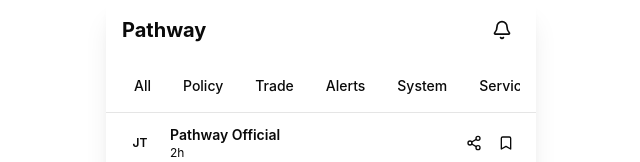
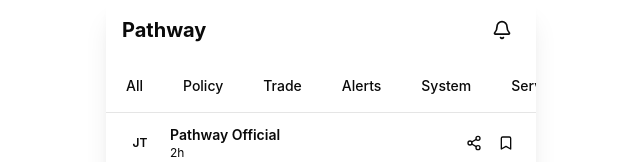
Before and after one commit to joelxhenry/jtbl-app-ui, a React (Vite) app: page / in a window 1280 px wide. Shown: the top 162 px of the page, without its empty margins (319-959 px from the left). Built offline with nearby package versions, Linux system fonts and the light colour scheme.

Commit message:
fix: improve layout of category pills in HomePage component

```diff
--- a/src/app/components/HomePage.tsx
+++ b/src/app/components/HomePage.tsx
@@ -144,20 +144,21 @@
         </div>
 
         {/* Category Pills */}
-        <div className="px-4 py-3">
-          <div className="flex gap-2 overflow-x-auto scrollbar-hide">
+        <div className="py-3 overflow-x-auto scrollbar-hide">
+          <div className="flex justify-around">
             {categories.map((category) => (
+              <div key={category.id} className="px-2">
                 <button
-                key={category.id}
                   onClick={() => setActiveCategory(category.id)}
-                className={`px-3 py-1 rounded-full text-sm whitespace-nowrap transition-colors ${
-                  activeCategory === category.id
+                  className={`px-3 py-1 rounded-full text-sm whitespace-nowrap transition-colors ${activeCategory === category.id
                       ? "bg-primary text-primary-foreground"
                       : "bg-muted text-muted-foreground"
                     }`}
                 >
                   {category.label}
                 </button>
+              </div>
+
             ))}
           </div>
         </div>
```
Lines whose indentation alone changed are shown as unchanged.
